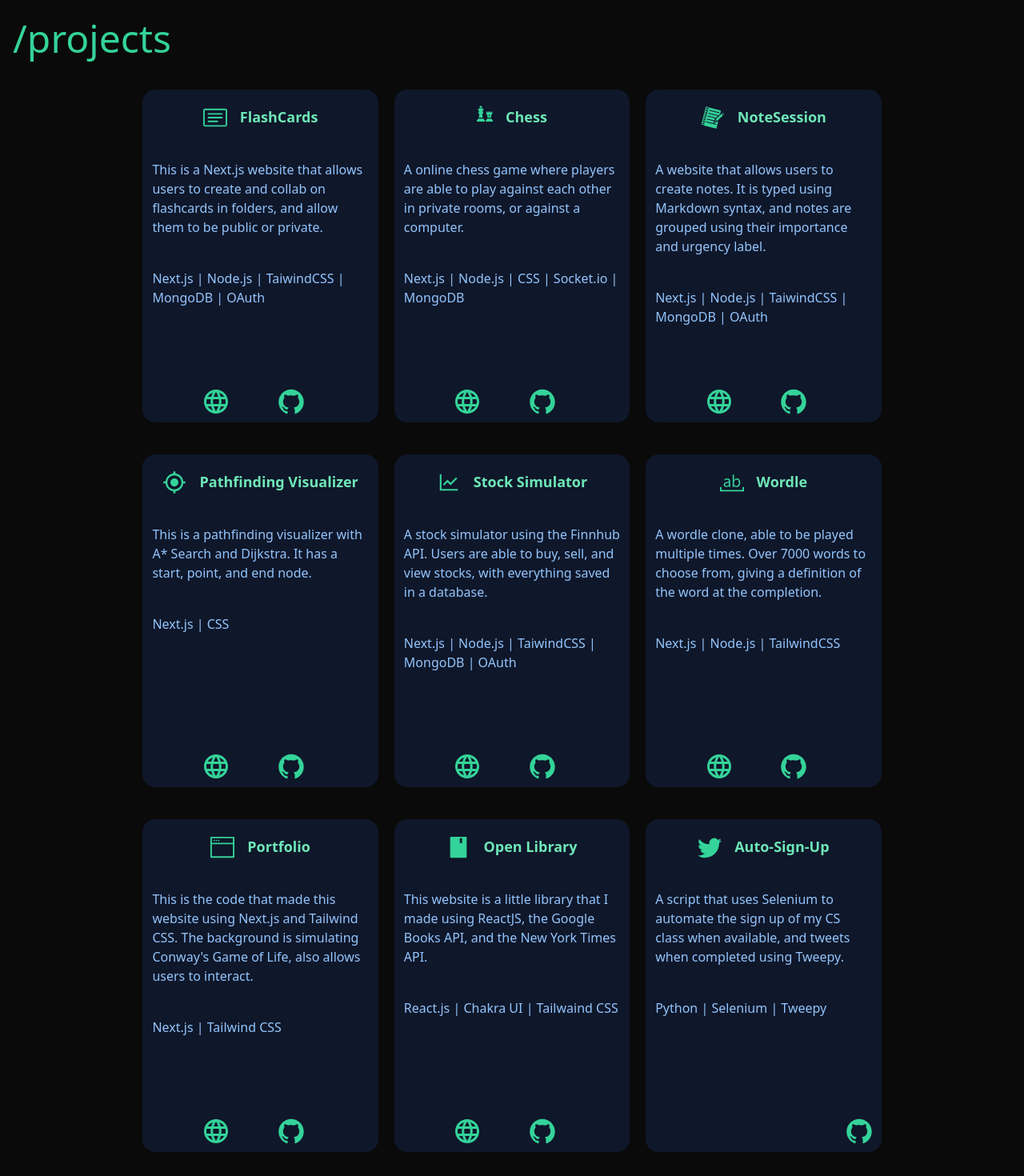
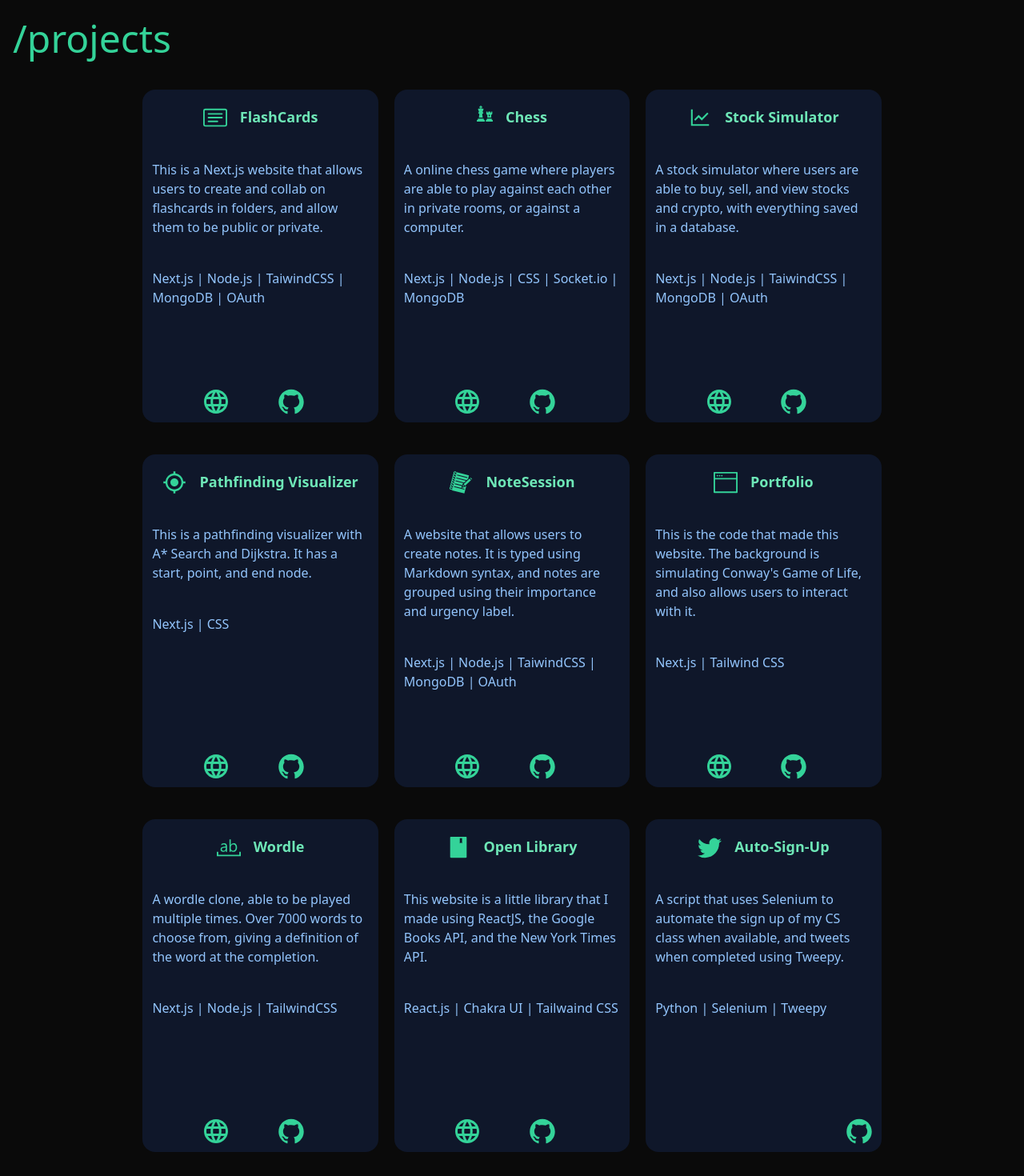
Before and after one commit to omarabdiwali/next-portfolio, a Next.js app: page / in a window 1280 px wide. Shown: the part 860-2330 px from the top of the page at 80% size. Built offline with nearby package versions, Linux system fonts and the light colour scheme.

Commit message:
added randomized start positions, reordered and updated projects

```diff
--- a/components/projects.js
+++ b/components/projects.js
@@ -19,9 +19,9 @@
   },
 
   {
-    title: [ "NoteSession", <GiNotebook className="text-emerald-400 text-3xl " key={2}  /> ],
-    body: ["A website that allows users to create notes. It is typed using Markdown syntax, and notes are grouped using their importance and urgency label.", "Next.js | Node.js | TaiwindCSS | MongoDB | OAuth"],
-    footer: [ "https://github.com/omarabdiwali/note-session", "https://note-session.vercel.app"]
+    title: [ "Stock Simulator", <AiOutlineLineChart className="text-emerald-400 text-3xl " key={3}  /> ],
+    body: ["A stock simulator where users are able to buy, sell, and view stocks and crypto, with everything saved in a database.", "Next.js | Node.js | TaiwindCSS | MongoDB | OAuth"],
+    footer: [ "https://github.com/omarabdiwali/stock-simulator", "https://stocksimulator.vercel.app" ]
   },
 
   {
@@ -31,21 +31,21 @@
   },
 
   {
-    title: [ "Stock Simulator", <AiOutlineLineChart className="text-emerald-400 text-3xl " key={4}  /> ],
-    body: ["A stock simulator using the Finnhub API. Users are able to buy, sell, and view stocks, with everything saved in a database.", "Next.js | Node.js | TaiwindCSS | MongoDB | OAuth"],
-    footer: [ "https://github.com/omarabdiwali/stock-simulator", "https://stocksimulator.vercel.app" ]
+    title: [ "NoteSession", <GiNotebook className="text-emerald-400 text-3xl " key={4}  /> ],
+    body: ["A website that allows users to create notes. It is typed using Markdown syntax, and notes are grouped using their importance and urgency label.", "Next.js | Node.js | TaiwindCSS | MongoDB | OAuth"],
+    footer: [ "https://github.com/omarabdiwali/note-session", "https://note-session.vercel.app"]
   },
 
   {
-    title: ["Wordle", <VscWholeWord className="text-emerald-400 text-3xl " key={5} />],
-    body: ["A wordle clone, able to be played multiple times. Over 7000 words to choose from, giving a definition of the word at the completion.", "Next.js | Node.js | TailwindCSS"],
-    footer: [ "https://github.com/omarabdiwali/wrdle", "https://wrrdle.vercel.app" ]
+    title: [ "Portfolio", <BsWindowFullscreen className="text-emerald-400 text-3xl " key={5}  /> ],
+    body: ["This is the code that made this website. The background is simulating Conway's Game of Life, and also allows users to interact with it.", "Next.js | Tailwind CSS"],
+    footer: [ "https://github.com/omarabdiwali/next-portfolio", "https://omarabdiwali.vercel.app" ]
   },
 
   {
-    title: [ "Portfolio", <BsWindowFullscreen className="text-emerald-400 text-3xl " key={6}  /> ],
-    body: ["This is the code that made this website using Next.js and Tailwind CSS. The background is simulating Conway's Game of Life, also allows users to interact.", "Next.js | Tailwind CSS"],
-    footer: [ "https://github.com/omarabdiwali/next-portfolio", "https://omarabdiwali.vercel.app" ]
+    title: ["Wordle", <VscWholeWord className="text-emerald-400 text-3xl " key={6} />],
+    body: ["A wordle clone, able to be played multiple times. Over 7000 words to choose from, giving a definition of the word at the completion.", "Next.js | Node.js | TailwindCSS"],
+    footer: [ "https://github.com/omarabdiwali/wrdle", "https://wrrdle.vercel.app" ]
   },
 
   {
--- a/pages/index.js
+++ b/pages/index.js
@@ -52,6 +52,11 @@
     return ((n % m) + m) % m;
   }
 
+  const getRandom = (value) => {
+    let random = Math.floor(Math.random() * value);
+    return round(random, cellSize, false);
+  }
+
   const animateText = async (value, func) => {
     for (let i = 1; i <= value.length; i++) {
       func(value.substring(0, i));
@@ -59,21 +64,37 @@
     }
   }
 
-  const generateStart = (startX, startY) => {
-    let change = Math.round(startX - (startX / 1.5));
-    let startVals = [[startX, startY], [startX, startY + cellSize], [startX - cellSize, startY + cellSize], [startX, startY + 2 * cellSize],
-    [startX + cellSize, startY + 2 * cellSize], [startX - change, startY], [startX - change - cellSize, startY], [startX - change, startY + cellSize],
-    [startX - change - cellSize, startY + cellSize], [startX - change - cellSize, startY + cellSize * 2], [startX - change - cellSize * 2, startY + cellSize * 2],
-    [startX - change - cellSize * 3, startY + cellSize * 2], [startX - change - cellSize * 2, startY + cellSize * 3]];
+  const generateStart = () => {
+    const getFilledNeighbours = (x, y) => {
+      let filled = [];
+      for (let i = 0; i < movement.length; i++) {
+        const [movX, movY] = movement[i];
+        let nextX = mod(movX + x, width), nextY = mod(movY + y, height);
+        if (Math.random() < 0.5) continue;
+        filled.push([nextX, nextY]);
+      }
 
-    for (let i = 0; i < startVals.length; i++) {
-      let [x, y] = startVals[i];
+      return filled;
+    }
+
+    for (let i = 0; i < 24; i++) {
+      let x = getRandom(width), y = getRandom(height);
+      let filled = getFilledNeighbours(x, y);
       const key = `${x},${y}`;
+
+      for (let j = 0; j < filled.length; j++) {
+        let [nx, ny] = filled[j];
+        let nKey = `${nx},${ny}`;
+        if (nKey in previousPosition) continue;
+        previousPosition[nKey] = [nx, ny];
+      }
+
+      if (key in previousPosition) continue;
       previousPosition[key] = [x, y];
     }
   }
 
-  const getNeighbours = (x, y, position) => {
+  const getNeighbours = (x, y) => {
     let vals = [];
     let count = 0;
 
@@ -81,7 +102,7 @@
       const [movX, movY] = movement[i];
       let nextX = mod(movX + x, width), nextY = mod(movY + y, height);
       let key = `${nextX},${nextY}`;
-      let has = key in position ? 1 : 0;
+      let has = key in previousPosition ? 1 : 0;
       let el = [nextX, nextY, has];
       count += has;
       vals.push(el);
@@ -140,22 +161,21 @@
   )
 
   const gameOfLife = useCallback(() => {
+    const isReduced = window.matchMedia(`(prefers-reduced-motion: reduce)`) === true || window.matchMedia(`(prefers-reduced-motion: reduce)`).matches === true;
+    if (!runningRef.current || !!isReduced || paused) return;
+
+    let canvas = canvasRef.current;
+    let ctx = canvas.getContext('2d');
     let newPosition = {};
     let neighBours = {};
     let skip = {};
     let neighVals = [];
 
-    const isReduced = window.matchMedia(`(prefers-reduced-motion: reduce)`) === true || window.matchMedia(`(prefers-reduced-motion: reduce)`).matches === true;
-    if (!runningRef.current || !!isReduced || paused) return;
-
-    let canvas = canvasRef.current;
-    let ctx = canvas.getContext('2d');
-
     let prevPositionVals = Object.values(previousPosition);
 
     for (let i = 0; i < prevPositionVals.length; i++) {
       let [x, y] = prevPositionVals[i];
-      let [n, count] = getNeighbours(x, y, previousPosition);
+      let [n, count] = getNeighbours(x, y);
       const outerKey = `${x},${y}`;
       for (let j = 0; j < n.length; j++) {
         let [nx, ny, isPos] = n[j];
@@ -175,7 +195,7 @@
 
     for (let i = 0; i < neighVals.length; i++) {
       let [x, y] = neighVals[i];
-      let [_, count] = getNeighbours(x, y, previousPosition);
+      let [_, count] = getNeighbours(x, y);
       if (count == 3) {
         newPosition[`${x},${y}`] = [x, y];
       }
@@ -249,7 +269,7 @@
       setWidth(roundedW);
       setHeight(roundedH);
 
-      generateStart(roundedW / 2 + 100, roundedH / 2);
+      generateStart();
 
       setLoaded(true);
       if (newWidth <= 375) {
```
